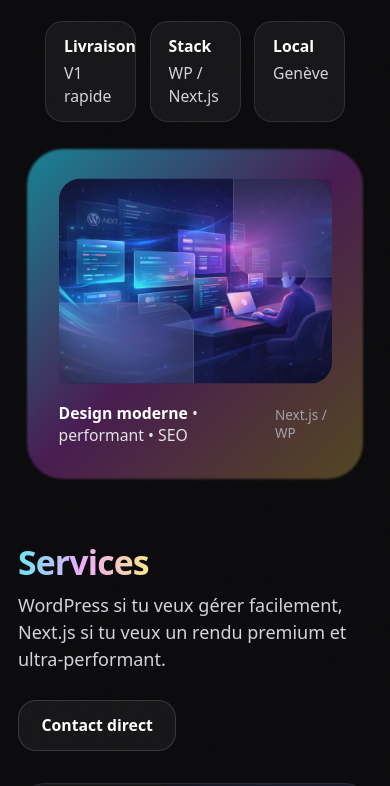
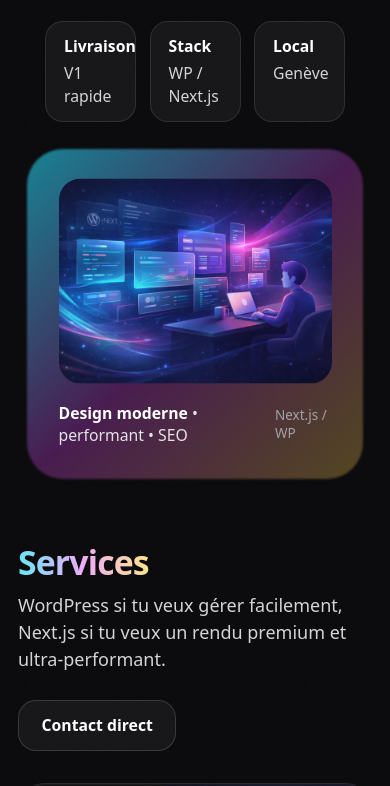
Before and after one commit to Dorian4Git/dorian-portfolio, a Next.js app: page / in a window 390 px wide. Shown: the part 940-1726 px from the top of the page. Built offline with nearby package versions, Linux system fonts and the light colour scheme.

Commit message:
chore: replace img with Image component for better performance and responsiveness

```diff
--- a/app/page.tsx
+++ b/app/page.tsx
@@ -169,7 +169,13 @@
             {services.map((s) => (
               <Card key={s.title} gradient className="relative overflow-hidden p-7 card-hover">
                 <div className="pointer-events-none absolute -right-10 -top-10 h-40 w-56 opacity-20 blur-[1px]">
-                  <img src={asset(s.image)} alt={`Illustration service : ${s.title}`} className="h-full w-full object-cover" />
+                  <Image
+                    src={asset(s.image)}
+                    alt={`Illustration service : ${s.title}`}
+                    width={500}
+                    height={300}
+                    className="h-full w-full object-cover"
+                  />
                 </div>
 
 
--- a/components/Hero.tsx
+++ b/components/Hero.tsx
@@ -100,15 +100,14 @@
           {/* Image card */}
           <div className="relative rounded-[1.6rem] p-3 animate-float">
             <div className="relative aspect-[4/3] overflow-hidden rounded-[1.2rem]">
-              <img
-                src={asset("/media/illustration_start.png")}
-                alt="Création de site web moderne et performant à Genève"
-                className="h-full w-full object-cover"
+              <Image
+              src={asset("/media/illustration_start.png")}
+              alt="Création de site web moderne et performant à Genève"
+              layout="fill"
+              objectFit="cover"
+              className="h-full w-full"
               />
 
-              {/* small overlay shapes */}
-              <div className="pointer-events-none absolute -right-10 -top-10 h-32 w-32 rounded-3xl border border-white/10 bg-white/10 backdrop-blur-xl" />
-              <div className="pointer-events-none absolute -left-10 -bottom-10 h-28 w-40 rounded-3xl border border-white/10 bg-white/10 backdrop-blur-xl" />
             </div>
 
             <div className="mt-4 flex items-center justify-between gap-3">
```
